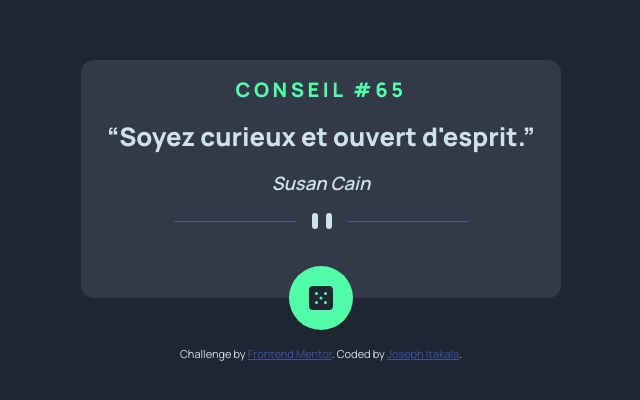
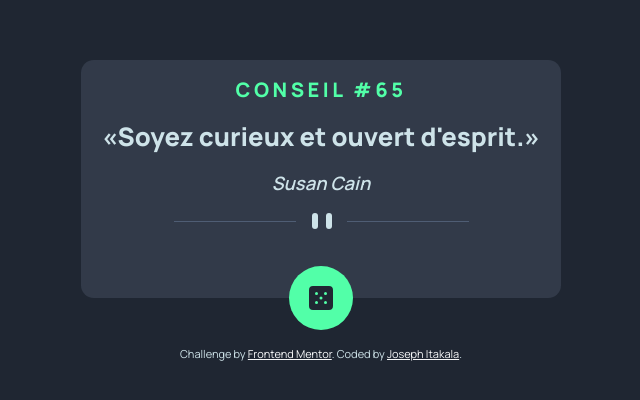
Before and after one commit to Joe-Itax/Advice-generator-app, a plain HTML site: page index.html in a window 1280 px wide. Shown: the part 190-590 px from the top of the page, without its empty margins (319-959 px from the left). Drawn offline with Linux system fonts and the light colour scheme.

Commit message:
add: attribute lang to the html tag

```diff
--- a/index.html
+++ b/index.html
@@ -1,5 +1,5 @@
 <!DOCTYPE html>
-<html>
+<html lang="fr">
 
 <head>
   <meta charset="utf-8">
@@ -25,7 +25,7 @@
     }
 
     .attribution a {
-      color: hsl(228, 45%, 44%);
+      color: hsl(228deg 15% 97%);
     }
   </style>
 </head>
```
